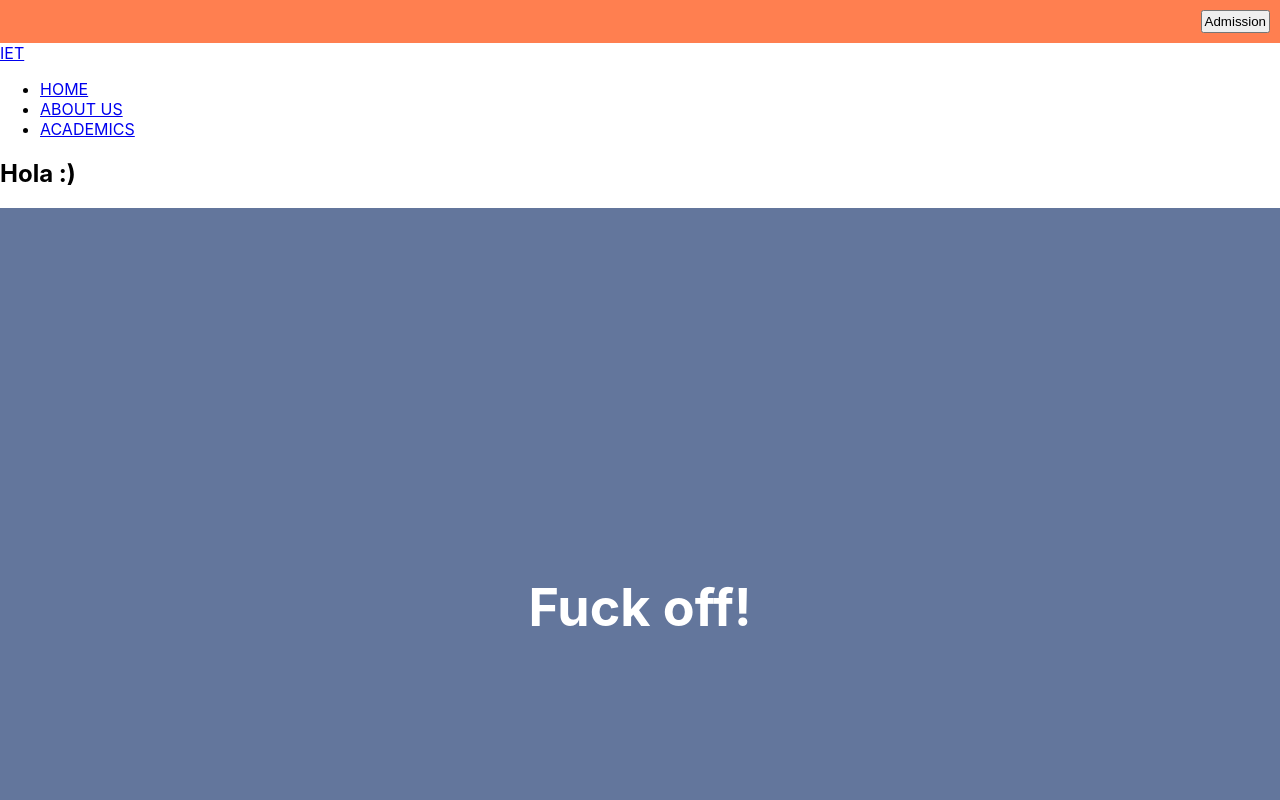
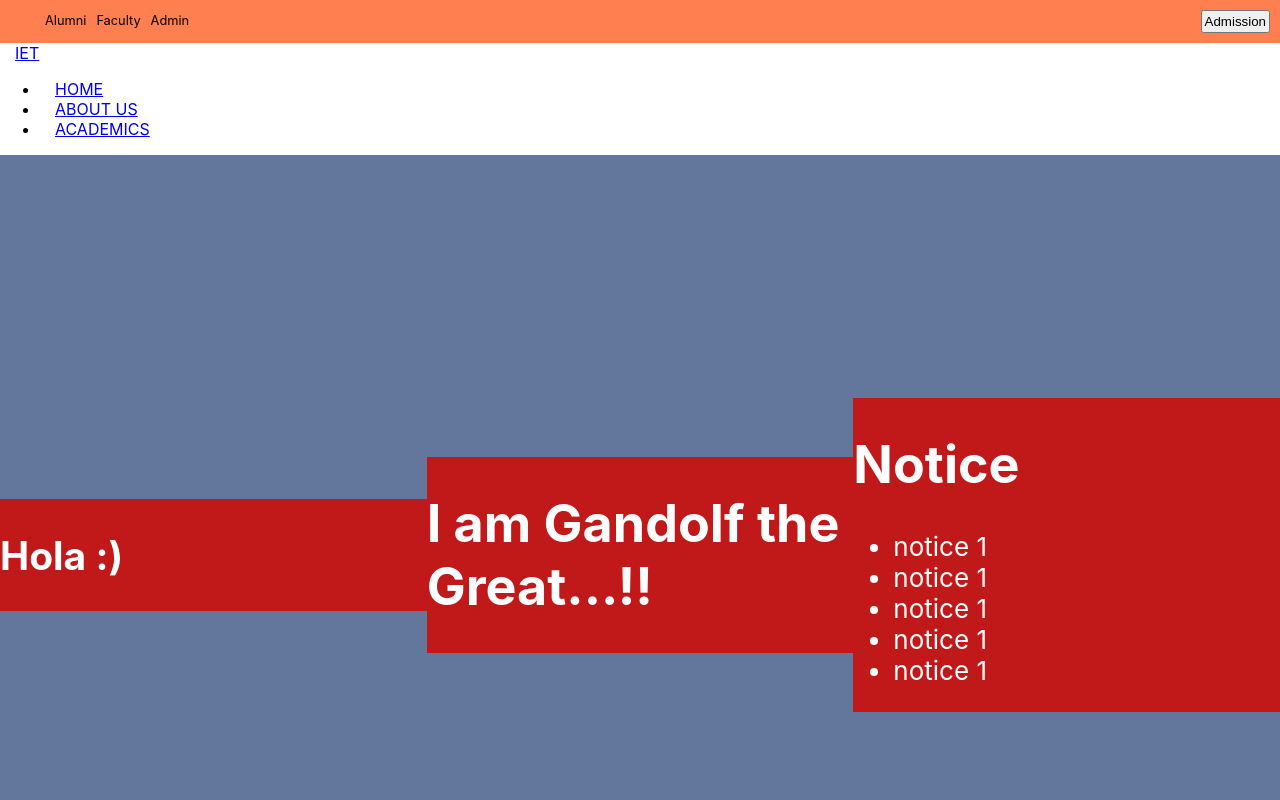
Before and after one commit to CODER-COPS/IET-Agra-FrontEnd, a React (Create React App) app: page / in a window 1280 px wide. Shown: the top 800 px of the page. Built offline with nearby package versions, Linux system fonts and the light colour scheme.

Commit message:
container/fix

```diff
--- a/src/App.css
+++ b/src/App.css
@@ -7,13 +7,9 @@
   pointer-events: none;
 }
 
-@media (prefers-reduced-motion: no-preference) {
-  .App-logo {
-    animation: App-logo-spin infinite 20s linear;
-  }
-}
 
-.App-header {
+
+.container {
   background-color: #63769c;
   min-height: 100vh;
   display: flex;
--- a/src/App.js
+++ b/src/App.js
@@ -4,18 +4,8 @@ import Navbar from "./Navbar";
 
 function App() {
   return (
-    <div className="container">
-                <Navbar />
-          <div className="container">
-            <article>
-              <h1>
-                Hola :)
-              </h1>
-            </article>
-      <header className="App-header">
-        <h1>Fuck off!</h1>
-      </header>
-          </div>
+    <div className="container-nb">
+      <Navbar />
     </div>
   );
 }
--- a/src/Foot/Footer.css
+++ b/src/Foot/Footer.css
@@ -4,5 +4,8 @@ span{
     justify-content: center;
     color: white;
     background-color: black;
+}
 
+a{
+    margin-left: 15px;
 }
--- a/src/Foot/Footer.js
+++ b/src/Foot/Footer.js
@@ -7,6 +7,7 @@ export default function Footer(){
             <span>Copywrite@Coder-cops
             <a href="#">Feedback</a></span>
 
+
         </footer>
     )
 }
--- a/src/Head/Header.js
+++ b/src/Head/Header.js
@@ -6,7 +6,9 @@ export default function Header() {
     return (
         <header>
             <ul>
-
+                <li>Alumni</li>
+                <li>Faculty</li>
+                <li>Admin</li>
             </ul>
             <button>Admission</button>
         </header>
--- a/src/Navbar.js
+++ b/src/Navbar.js
@@ -1,4 +1,4 @@
-import React from "react";
+ import React from "react";
 
 export default function Navbar() {
     return (
--- /dev/null
+++ b/src/container/container-ms.js
@@ -0,0 +1,33 @@
+import React from "react";
+import './container.css';
+
+export default function Leftcontainer(){
+    return(<div className="container">
+                <div className="container-sm">
+                    <article>
+                    <h1>
+                        Hola :)
+                    </h1>
+                    </article>
+                </div>
+                <div className="container-sm">
+                    <h1>I am Gandolf the Great...!!</h1>
+                </div>
+                <div className="container-sm" id="container-ms">
+                    <div>
+                        <h1>Notice</h1>
+                        <div>
+                            <ul>
+                            <li>notice 1</li>
+                            <li>notice 1</li>
+                            <li>notice 1</li>
+                            <li>notice 1</li>
+                            <li>notice 1</li>
+                            </ul>
+                        </div>
+                    </div>
+                </div>
+            </div>
+
+    );
+}
--- /dev/null
+++ b/src/container/container.css
@@ -0,0 +1,25 @@
+.container > div {
+    background-color: #c11919;
+    margin: 0px;
+    padding: 0px;
+    height: 100%;
+    width: 100%;
+    /* font-size: 30px; */
+}
+
+.container{
+    display: flex;
+    flex-direction: row;
+
+}
+
+/* .container {
+    background-color: #63769c;
+    min-height: 100vh;
+    display: flex;
+    flex-direction: column;
+    align-items: center;
+    justify-content: center;
+    font-size: calc(10px + 2vmin);
+    color: white;
+  } */
--- a/src/index.js
+++ b/src/index.js
@@ -5,12 +5,14 @@ import App from './App';
 import reportWebVitals from './reportWebVitals';
 import Header from './Head/Header';
 import Footer from './Foot/Footer';
+import Leftcontainer from './container/container-ms';
 
 const root = ReactDOM.createRoot(document.getElementById('root'));
 root.render(
   <React.StrictMode>
     <Header />
     <App />
+    <Leftcontainer />
     <Footer/>
   </React.StrictMode>
 );
```
